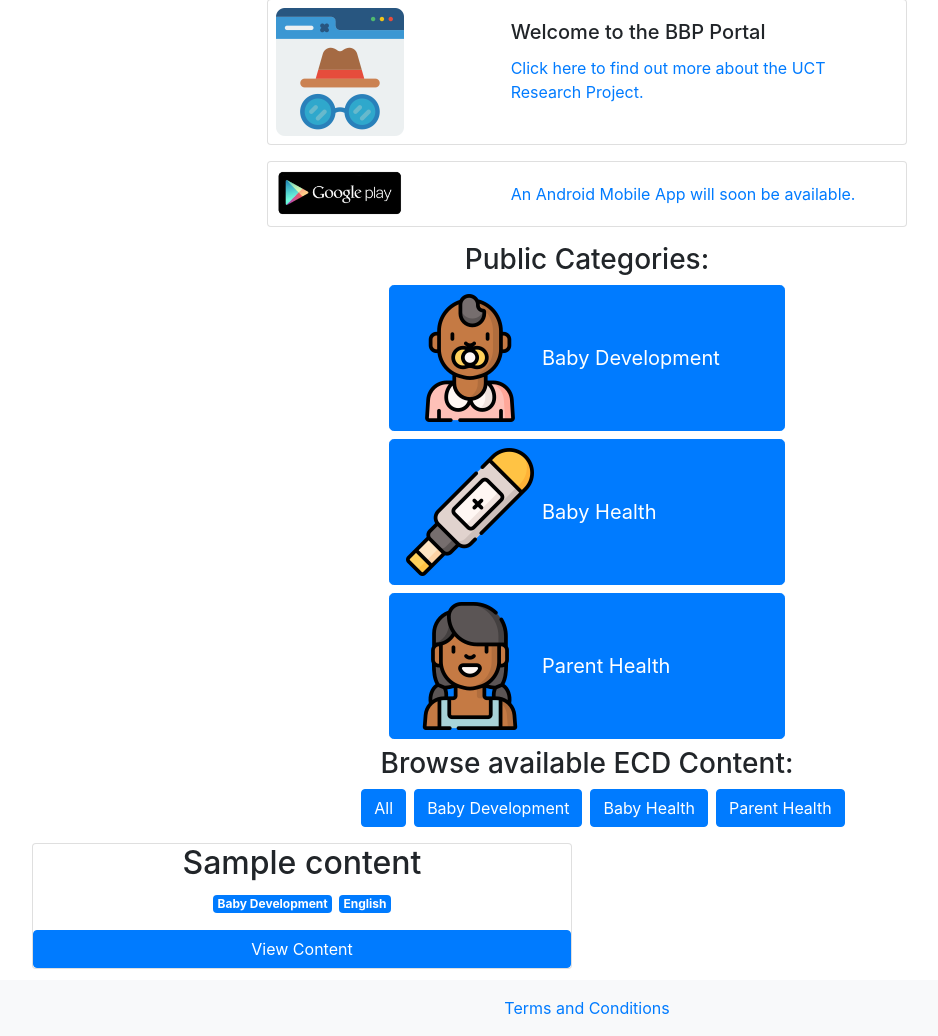
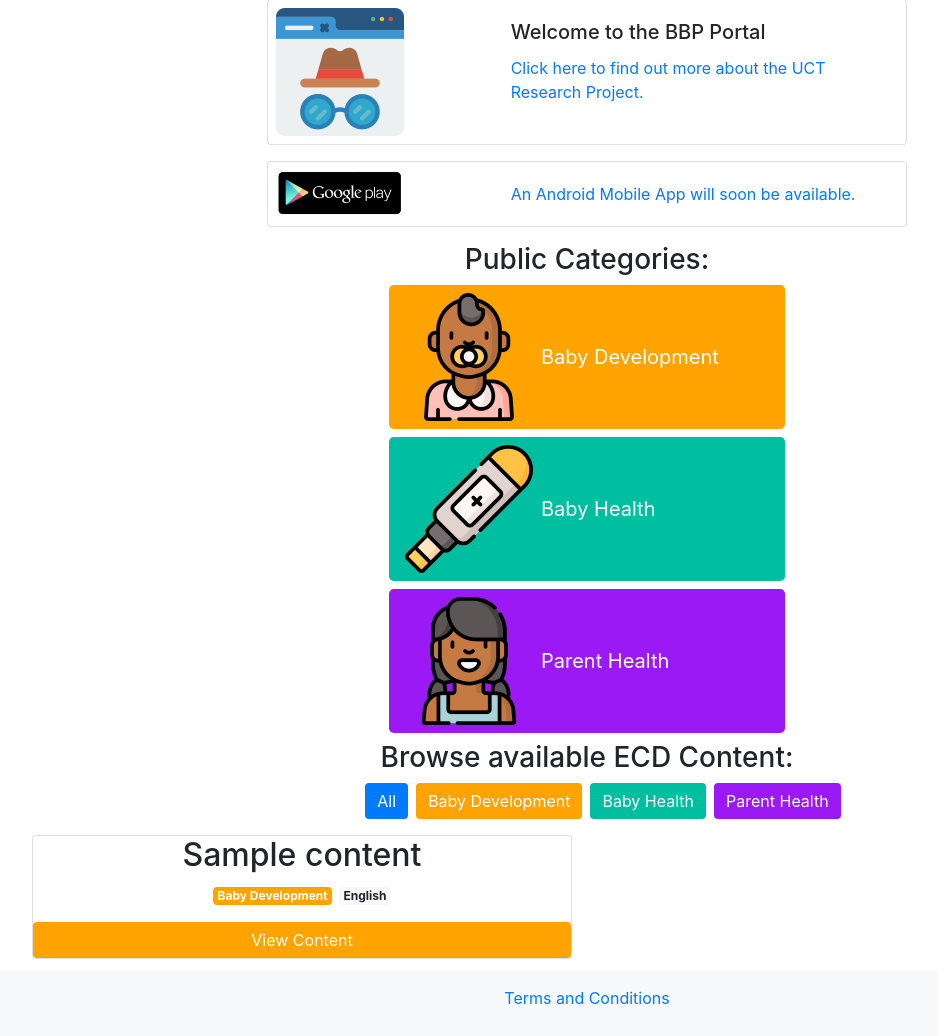
Before and after one commit to beyonsay/YAYBD, a Django app: page / in a window 1280 px wide. Shown: the part 112-1148 px from the top of the page, without its empty margins (53-991 px from the left). After the commit the page ends 1117 px from the top, so only its background shows below. Run offline with Django 4.2, Linux system fonts and the light colour scheme; tables that the repository leaves empty hold one stand-in row (values such as "Sample post"); some libraries are stand-ins or nearby versions.

Commit message:
ui changes

```diff
--- a/main/templates/main/main.html
+++ b/main/templates/main/main.html
@@ -31,7 +31,6 @@
       </div>
       <div class="col-md-8">
         <div class="card-body">
-          <!-- <a href="#" class="card-link">Click here to download the Android Mobile App</a> -->
           <a href="#" class="card-link">An Android Mobile App will soon be available.</a>
         </div>
       </div>
@@ -43,7 +42,7 @@
 {% if user.is_authenticated %}
 <h3 class="text-center">Assigned Content:</h3>
 <div class="col-md-4 mx-auto">
-  <a href="{% url 'users:assigned'%}" class="btn btn-primary btn-lg btn-block mb-2">
+  <a href="{% url 'users:assigned'%}" class="btn btn-primary btn-lg btn-block mb-2 border-0" style="background-color: #dc0ab4;">
     <span class="d-flex align-items-center">
       <img src="{% static '/images/assigned.png' %}" alt="Key Image" class="mr-2">
       <span>Assigned Content</span>
@@ -57,19 +56,22 @@
 
   <div class="row">
     <div class="col-md-4 mx-auto">
-      <a href="{% url 'main:category' category='Baby Development' %}" class="btn btn-primary btn-lg btn-block mb-2">
+      <a href="{% url 'main:category' category='Baby Development' %}" class="btn btn-primary btn-lg btn-block mb-2 border-0"
+        style="background-color: #ffa300;">
         <span class="d-flex align-items-center">
           <img src="{% static '/images/baby.png' %}" alt="Baby Image" class="mr-2">
           <span>Baby Development</span>
         </span>
       </a>
-      <a href="{% url 'main:category' category='Baby Health' %}" class="btn btn-primary btn-lg btn-block mb-2">
+      <a href="{% url 'main:category' category='Baby Health' %}" class="btn btn-primary btn-lg btn-block mb-2 border-0"
+        style="background-color: #00bfa0;">
         <span class="d-flex align-items-center">
           <img src="{% static '/images/health.png' %}" alt="Thermometer Health Image" class="mr-2">
           <span>Baby Health</span>
         </span>
       </a>
-      <a href="{% url 'main:category' category='Parent Health' %}" class="btn btn-primary btn-lg btn-block mb-2">
+      <a href="{% url 'main:category' category='Parent Health' %}" class="btn btn-primary btn-lg btn-block mb-2 border-0"
+        style="background-color: #9b19f5;">
         <span class="d-flex align-items-center">
           <img src="{% static '/images/parent.png' %}" alt="Parent Image" class="mr-2">
           <span>Parent Health</span>
@@ -82,15 +84,17 @@
 <div class="text-center">
   <h3>Browse available ECD Content:</h3>
 
-  <!-- <p>To view your assigned content, <a href="#"> please log in here.</a></p> -->
   <script src="{% static 'js/dynamic_content.js' %}"></script>
   <div class="d-flex justify-content-center">
     <ul class="btn-group" role="group" aria-label="Option Menu" id="category-list">
-      <li><button type="button" class="btn btn-primary mr-2" data-category-id="All">All</button></li>
-      <li><button type="button" class="btn btn-primary mr-2" data-category-id="Baby Development">Baby
+      <li><button type="button" class="btn btn-primary mr-2 border-0" data-category-id="All">All</button></li>
+      <li><button type="button" class="btn btn-primary mr-2 border-0" data-category-id="Baby Development"
+          style="background-color: #ffa300;">Baby
           Development</button></li>
-      <li><button type="button" class="btn btn-primary mr-2" data-category-id="Baby Health">Baby Health</button></li>
-      <li><button type="button" class="btn btn-primary mr-2" data-category-id="Parent Health">Parent Health</button>
+      <li><button type="button" class="btn btn-primary mr-2 border-0" data-category-id="Baby Health"
+          style="background-color: #00bfa0;">Baby Health</button></li>
+      <li><button type="button" class="btn btn-primary mr-2 border-0" data-category-id="Parent Health"
+          style="background-color: #9b19f5;">Parent Health</button>
       </li>
     </ul>
   </div>
@@ -101,13 +105,48 @@
       <div class="col-md-6 content-item" data-category="{{ result.topics }}">
         <div class="card" style="margin-bottom: 2%;">
           <h2>{{ result.title }}</h2>
+          {% if result.topics == 'Baby Development' %}
           <p>
-            <span class="badge badge-primary" style="margin-right: 0.3125%;">{{ result.topics }}</span>
-            <span class="badge badge-primary">{{ result.language }}</span>
+            <span class="badge badge-primary category-badge"
+              style="margin-right: 0.3125%; background-color: #ffa300;">{{ result.topics }}</span>
+            <span class="badge badge-light">{{ result.language }}</span>
           </p>
           <a href="{% url 'main:content' contentID=result.idContent %}">
-            <button class="btn btn-primary btn-block">View Content</button>
+            <button class="btn btn-primary btn-block category-button border-0" style="background-color: #ffa300;">View
+              Content</button>
           </a>
+
+          {% elif result.topics == 'Baby Health' %}
+          <p>
+            <span class="badge badge-primary category-badge"
+              style="margin-right: 0.3125%; background-color: #00bfa0;">{{ result.topics }}</span>
+            <span class="badge badge-light">{{ result.language }}</span>
+          </p>
+          <a href="{% url 'main:content' contentID=result.idContent %}">
+            <button class="btn btn-primary btn-block category-button border-0" style="background-color: #00bfa0;">View
+              Content</button>
+          </a>
+          {% elif result.topics == 'Parent Health' %}
+          <p>
+            <span class="badge badge-primary category-badge"
+              style="margin-right: 0.3125%; background-color: #9b19f5;">{{ result.topics }}</span>
+            <span class="badge badge-light">{{ result.language }}</span>
+          </p>
+
+          <a href="{% url 'main:content' contentID=result.idContent %}">
+            <button class="btn btn-primary btn-block category-button border-0" style="background-color: #9b19f5;">View
+              Content</button>
+          </a>
+          {% else %}
+          <p>
+            <span class="badge badge-primary category-badge" style="margin-right: 0.3125%;">{{ result.topics }}</span>
+            <span class="badge badge-light">{{ result.language }}</span>
+          </p>
+          <a href="{% url 'main:content' contentID=result.idContent %}">
+            <button class="btn btn-primary btn-block category-button border-0">View Content</button>
+          </a>
+
+          {% endif %}
         </div>
       </div>
       {% endfor %}
```
Also changed, not shown: main/templates/main/category.html (+46 -10 lines), users/templates/users/assigned.html (+41 -6 lines).
